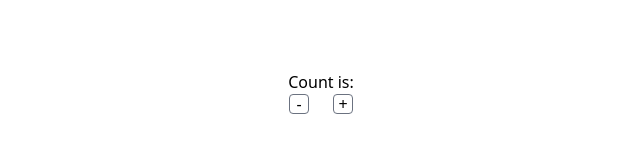
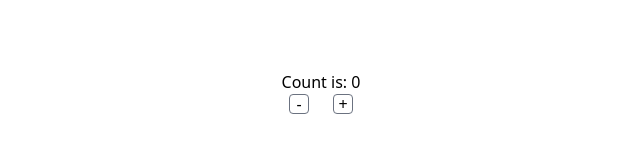
Before and after one commit to luthfimauludy/fw15-counter, a React (Vite) app: page / in a window 1280 px wide. Shown: the part 308-460 px from the top of the page, without its empty margins (319-959 px from the left). Built offline with nearby package versions, Linux system fonts and the light colour scheme.

Commit message:
update: button plus

```diff
--- a/src/App.jsx
+++ b/src/App.jsx
@@ -1,16 +1,22 @@
 // import React from "react";
+import { useState } from "react";
 
 function App() {
+  const [count, setCount] = useState(0);
+
   return (
     <div className="flex flex-col h-screen justify-center items-center">
       <div>
-        <h1>Count is: </h1>
+        <h1>Count is: {count}</h1>
       </div>
       <div className="flex w-16 justify-between">
         <button className="w-5 h-5 rounded border border-gray-500 flex flex-row justify-center items-center">
           -
         </button>
-        <button className="w-5 h-5 rounded border border-gray-500 flex flex-row justify-center items-center">
+        <button
+          className="w-5 h-5 rounded border border-gray-500 flex flex-row justify-center items-center"
+          onClick={() => setCount((count) => count + 1)}
+        >
           +
         </button>
       </div>
```
